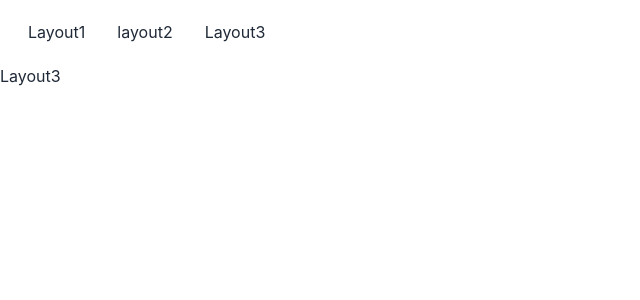
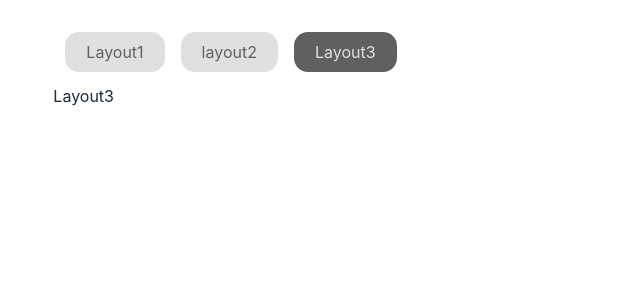
Before and after one commit to moutosi-raka/Internship-Assessment, a React (Create React App) app in the folder intership-assessment/: page /layout3 in a window 1280 px wide. Shown: the top 300 px of the page, without its empty margins (0-640 px from the left). Built offline with nearby package versions, Linux system fonts and the light colour scheme.

Commit message:
added navbar

```diff
--- /dev/null
+++ b/intership-assessment/src/Shared/Header/Header.css
@@ -0,0 +1,12 @@
+.nav li a{
+    margin-right: 1rem;
+    padding: 10px 21px;
+    background: #E0E0E0;
+    border-radius: 14px;
+    color: #606060;
+}
+
+.active{
+    background: #606060!important;
+    color:#E0E0E0!important;
+}
--- a/intership-assessment/src/Shared/Header/Header.js
+++ b/intership-assessment/src/Shared/Header/Header.js
@@ -1,11 +1,15 @@
-import React from 'react';
-import { Link } from 'react-router-dom';
+
+import React, { useState } from 'react';
+import {NavLink } from 'react-router-dom';
+import './Header.css'
 
 const Header = () => {
+
+
     const menuItem = <>
-    <li><Link to='/'>Layout1</Link></li>
-    <li><Link to='/layout2'>layout2</Link></li>
-    <li><Link to='/layout3'>Layout3</Link></li>
+    <li><NavLink to='/'>Layout1</NavLink></li>
+    <li><NavLink to='/layout2'>layout2</NavLink></li>
+    <li><NavLink to='/layout3'>Layout3</NavLink></li>
 
     </>
     return (
@@ -15,13 +19,13 @@ const Header = () => {
             <label tabIndex={0} className="btn btn-ghost lg:hidden">
               <svg xmlns="http://www.w3.org/2000/svg" className="h-5 w-5" fill="none" viewBox="0 0 24 24" stroke="currentColor"><path strokeLinecap="round" strokeLinejoin="round" strokeWidth="2" d="M4 6h16M4 12h8m-8 6h16" /></svg>
             </label>
-            <ul tabIndex={0} className="menu menu-compact dropdown-content mt-3 p-2 shadow rounded-box w-52 navbar-start">
+            <ul tabIndex={0} className="menu-compact dropdown-content mt-3 p-2 shadow rounded-box w-52 navbar-start">
              {menuItem}
             </ul>
           </div>
         </div>
         <div className="hidden lg:flex">
-          <ul className="menu menu-horizontal px-1">
+          <ul className="nav menu-horizontal px-1">
             {menuItem}
           </ul>
         </div>
--- a/intership-assessment/src/layout/Main.js
+++ b/intership-assessment/src/layout/Main.js
@@ -4,7 +4,7 @@ import Header from '../Shared/Header/Header';
 
 const Main = () => {
     return (
-        <div>
+        <div className='w-11/12 mx-auto my-5'>
             <Header></Header>
             <Outlet></Outlet>
         </div>
```
